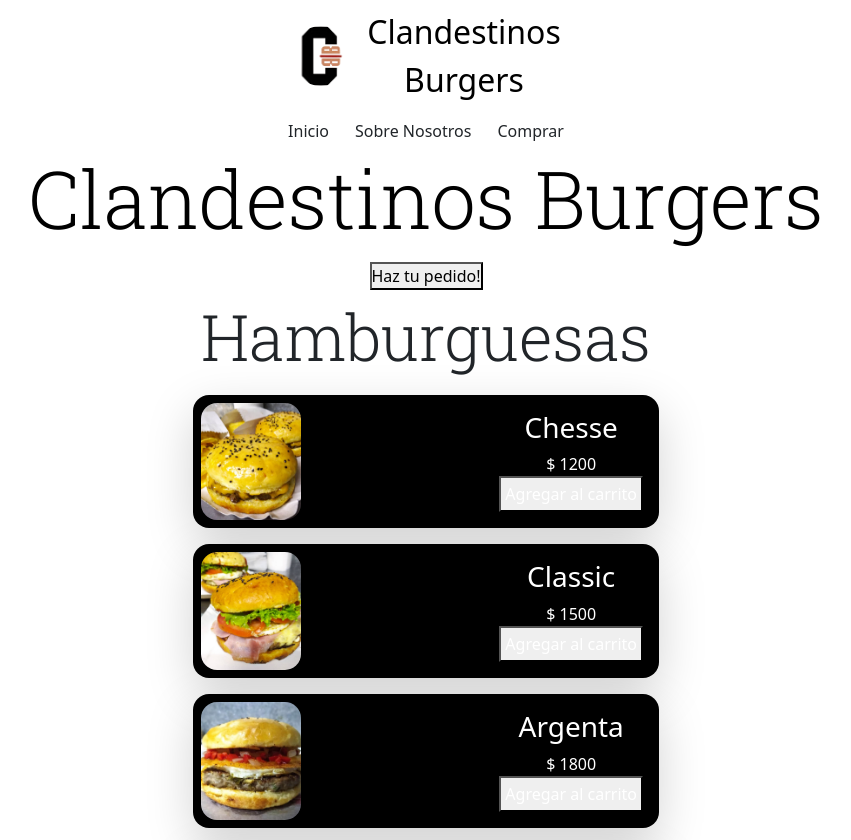
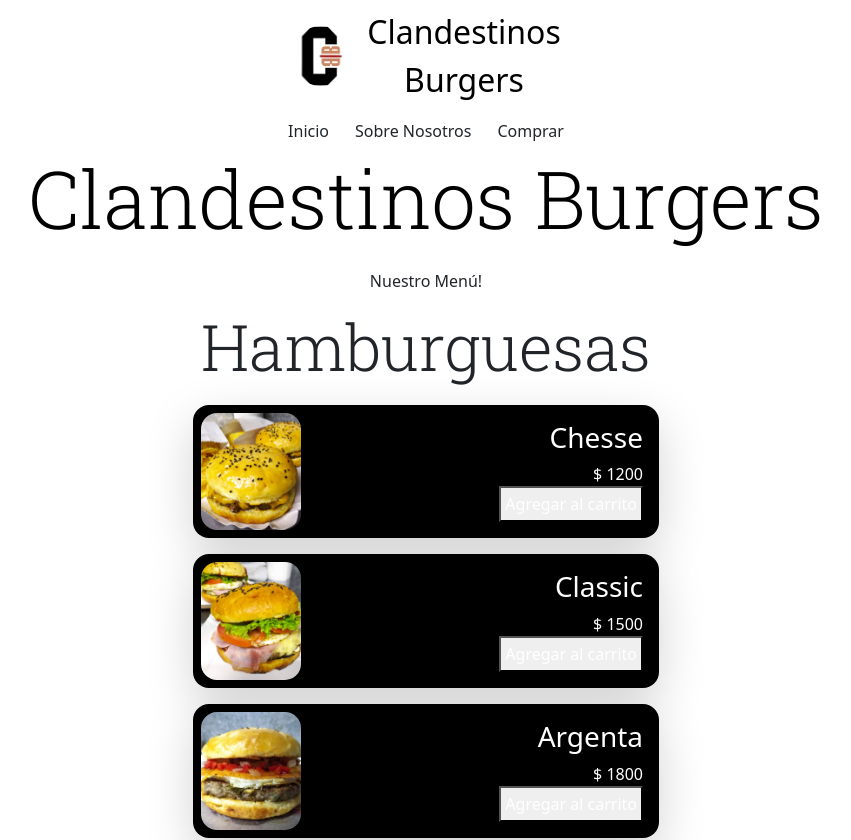
Before and after one commit to Nataniel44/clandestinoburgers, a React (Vite) app: page / in a window 1280 px wide. Shown: the top 840 px of the page, without its empty margins (214-1065 px from the left). Built offline with nearby package versions, Linux system fonts and the light colour scheme; the HTML template or start-up script is replaced by a standard one.

Commit message:
first commit

```diff
--- a/src/App.jsx
+++ b/src/App.jsx
@@ -108,7 +108,9 @@ function App() {
         </h1>
 
         <div className="d-flex justify-content-center align-items-center pt-3 relative">
-          <button className="btn-main">Haz tu pedido!</button>
+          <a href="#compra" className="btn-main btn">
+            Nuestro Menú!
+          </a>
         </div>
       </main>
       <section
--- a/src/Card.jsx
+++ b/src/Card.jsx
@@ -7,10 +7,10 @@ const Card = ({ img, name, price, agregarAlCarrito }) => {
         className=" rounded-4 md:rounded-t-lg md:rounded-b-none object-fit-cover"
         alt=""
       />
-      <article className="md:w-56 flex flex-col  md:items-end text-white text-md  gap-2 p-2">
-        <div className="d-flex flex-column md:items-end align-items-center">
+      <article className="md:w-56 flex flex-col text-white text-end gap-2 p-2">
+        <div className="d-flex flex-column md:items-end align-items-end">
           <h3 className="text-end">{name}</h3>
-          <span className="">$ {price}</span>
+          <span className="text-end">$ {price}</span>
         </div>
         <button
           onClick={agregarAlCarrito}
```
